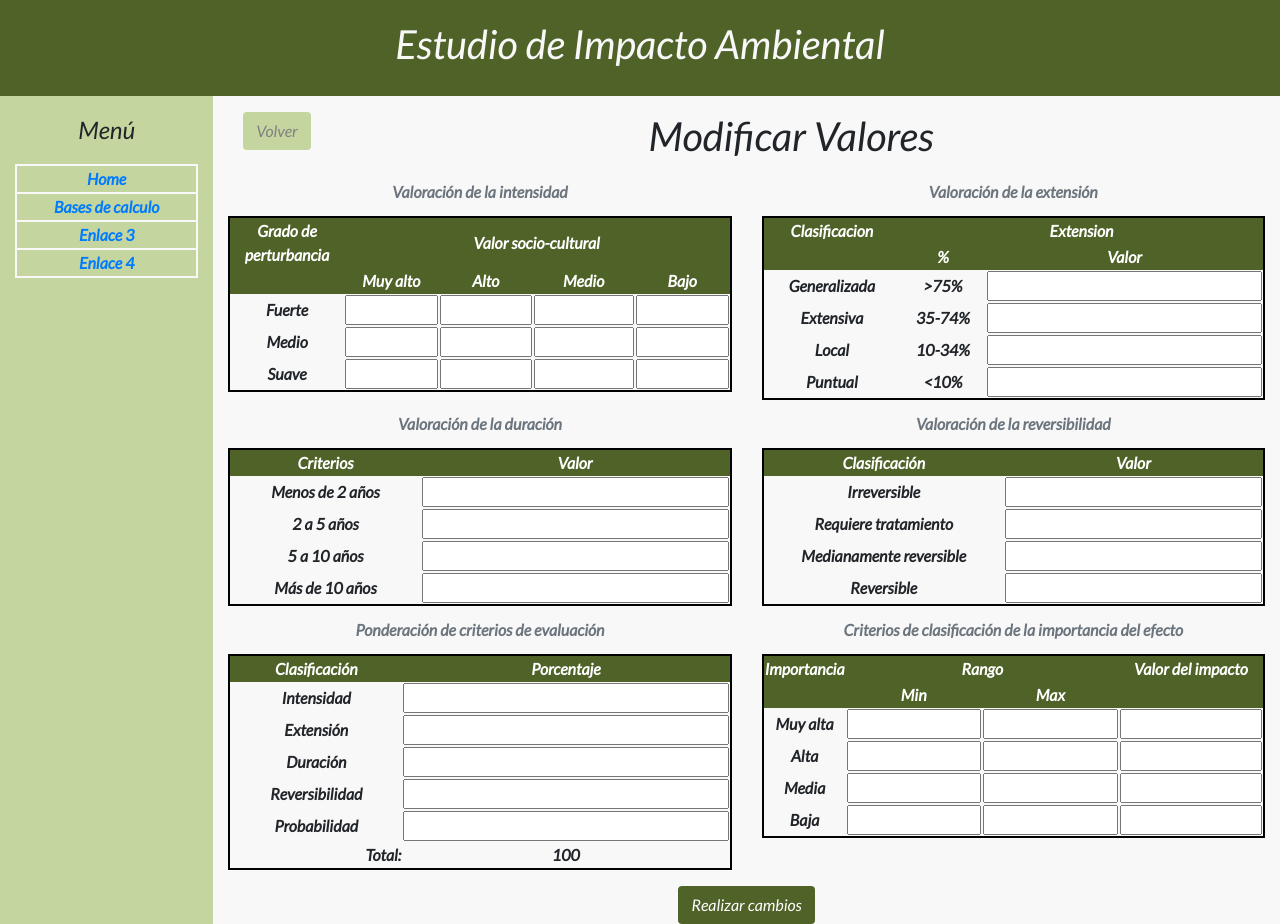
After one commit to gnus19/EsIA-Karaota, a Django app: page /configuracion/modificar_tablas/ in a window 1280 px wide. The commit adds this page. Run offline with Django 3.2, Linux system fonts and the light colour scheme; some libraries are stand-ins or nearby versions.

Commit message:
vistas de base de calculo

```diff
--- a/configuracion/static/css/main.css
+++ b/configuracion/static/css/main.css
@@ -2,6 +2,15 @@ html, body{
 	height: 100%;
 	background-color: rgb(248, 248, 248);
 	font-family: 'Lato', sans-serif;
+}
+
+caption{
+	caption-side: top;
+	text-align: center;
+}
+
+input{
+	width: 100%;
 }
 
 .total_height{
@@ -51,3 +60,10 @@ html, body{
 .alert2 {
 	background-color: #ee8484
 }
+
+.indicador{
+	font-weight: bold;
+	border: 2px solid #000;
+	text-align: center;
+	width: 100%;
+}
--- a/configuracion/templates/configuracion/base.html
+++ b/configuracion/templates/configuracion/base.html
@@ -25,12 +25,12 @@
 		<div class="row banner justify-content-center">
 			<h1>Estudio de Impacto Ambiental</h1>
 		</div>
-		<div class="row justify-content-center total_height">
+		<div class="row justify-content-center h-100">
 			<div class="col-sm-4 col-xl-2 text-center menu">
 				<p class="mt-3">Menú</p>
 				<table class="tablenav">
-						<tr><td><a href="#">Enlace 1</a></td></tr>
-						<tr><td><a href="#">Enlace 2</a></td></tr>
+						<tr><td><a href="{% url 'index' %}">Home</a></td></tr>
+						<tr><td><a href="{% url 'tablas' %}">Bases de calculo</a></td></tr>
 						<tr><td><a href="#">Enlace 3</a></td></tr>
 						<tr><td><a href="#">Enlace 4</a></td></tr>
 				</table>
--- /dev/null
+++ b/configuracion/templates/configuracion/modificar_tablas.html
@@ -0,0 +1,223 @@
+{% extends 'configuracion/base.html' %}
+{%block contenido%}
+<div class="row justify-content-center">
+	<div class="col-1">
+		<div class="col-md-6 col-md-offset-2" align="center">
+			<div class="form-group">
+				<a class="btn menu" style="color: gray" href="{% url 'tablas' %}">Volver</a>
+			</div>
+		</div>
+	</div>
+	<div class="col-11">
+		<div class="row justify-content-center">
+			<h1> Modificar Valores </h1><br>
+		</div>
+	</div>
+</div>
+<div class="row justify-content-center">
+	<div class="col-md-6 col-sm-12">
+		<table class="indicador">
+			<caption>Valoración de la intensidad</caption>
+			<tr class="cabecera">
+				<th>Grado de perturbancia</th>
+				<th colspan="4">Valor socio-cultural</th>
+			</tr>
+			<tr class="cabecera">
+				<th>
+					<th>Muy alto</th>
+					<th>Alto</th>
+					<th>Medio</th>
+					<th>Bajo</th>
+				</th>
+			</tr>
+			<tr>
+				<td>Fuerte</td>
+				<td><input type="text" name=""></td>
+				<td><input type="text" name=""></td>
+				<td><input type="text" name=""></td>
+				<td><input type="text" name=""></td>
+			</tr>
+			<tr>
+				<td>Medio</td>
+				<td><input type="text" name=""></td>
+				<td><input type="text" name=""></td>
+				<td><input type="text" name=""></td>
+				<td><input type="text" name=""></td>
+			</tr>
+			<tr>
+				<td>Suave</td>
+				<td><input type="text" name=""></td>
+				<td><input type="text" name=""></td>
+				<td><input type="text" name=""></td>
+				<td><input type="text" name=""></td>
+			</tr>
+		</table>
+	</div>
+	<div class="col-md-6 col-sm-12">
+		<table class="indicador">
+			<caption>Valoración de la extensión</caption>
+			<tr class="cabecera">
+				<th>Clasificacion</th>
+				<th colspan="2">Extension</th>
+			</tr>
+			<tr class="cabecera">
+				<th>
+					<th>%</th>
+					<th>Valor</th>
+				</th>
+			</tr>
+			<tr>
+				<td>Generalizada</td>
+				<td>>75%</td>
+				<td><input type="text" name=""></td>
+			</tr>
+			<tr>
+				<td>Extensiva</td>
+				<td>35-74%</td>
+				<td><input type="text" name=""></td>
+			</tr>
+			<tr>
+				<td>Local</td>
+				<td>10-34%</td>
+				<td><input type="text" name=""></td>
+			</tr>
+			<tr>
+				<td>Puntual</td>
+				<td><10%</td>
+				<td><input type="text" name=""></td>
+			</tr>
+		</table>
+	</div>
+</div>
+<div class="row justify-content-center">
+	<div class="col-md-6 col-sm-12">
+		<table class="indicador">
+			<caption>Valoración de la duración</caption>
+			<tr class="cabecera">
+				<th>Criterios</th>
+				<th>Valor</th>
+			</tr>
+			<tr>
+				<td>Menos de 2 años</td>
+				<td><input type="text" name=""></td>
+			</tr>
+			<tr>
+				<td>2 a 5 años</td>
+				<td><input type="text" name=""></td>
+			</tr>
+			<tr>
+				<td>5 a 10 años</td>
+				<td><input type="text" name=""></td>
+			</tr>
+			<tr>
+				<td>Más de 10 años</td>
+				<td><input type="text" name=""></td>
+			</tr>
+		</table>
+	</div>
+	<div class="col-md-6 col-sm-12">
+		<table class="indicador">
+			<caption>Valoración de la reversibilidad</caption>
+			<tr class="cabecera">
+				<th>Clasificación</th>
+				<th>Valor</th>
+			</tr>
+			<tr>
+				<td>Irreversible</td>
+				<td><input type="text" name=""></td>
+			</tr>
+			<tr>
+				<td>Requiere tratamiento</td>
+				<td><input type="text" name=""></td>
+			</tr>
+			<tr>
+				<td>Medianamente reversible</td>
+				<td><input type="text" name=""></td>
+			</tr>
+			<tr>
+				<td>Reversible</td>
+				<td><input type="text" name=""></td>
+			</tr>
+		</table>
+	</div>
+</div>
+<div class="row justify-content-center">
+	<div class="col-md-6 col-sm-12">
+		<table class="indicador">
+			<caption>Ponderación de criterios de evaluación</caption>
+			<tr class="cabecera">
+				<th>Clasificación</th>
+				<th>Porcentaje</th>
+			</tr>
+			<tr>
+				<td>Intensidad</td>
+				<td><input type="text" name=""></td>
+			</tr>
+			<tr>
+				<td>Extensión</td>
+				<td><input type="text" name=""></td>
+			</tr>
+			<tr>
+				<td>Duración</td>
+				<td><input type="text" name=""></td>
+			</tr>
+			<tr>
+				<td>Reversibilidad</td>
+				<td><input type="text" name=""></td>
+			</tr>
+			<tr>
+				<td>Probabilidad</td>
+				<td><input type="text" name=""></td>
+			</tr>
+			<tr>
+				<td style="text-align: right;">Total:</td>
+				<td>100</td>
+			</tr>
+		</table>
+	</div>
+	<div class="col-md-6 col-sm-12">
+		<table class="indicador">
+			<caption>Criterios de clasificación de la importancia del efecto</caption>
+			<tr class="cabecera">
+				<th>Importancia</th>
+				<th colspan="2">Rango</th>
+				<th>Valor del impacto</th>
+			</tr>
+			<tr class="cabecera">
+				<th>
+					<th>Min</th>
+					<th>Max</th>
+				</th>
+				<th></th>
+			</tr>
+			<tr>
+				<td>Muy alta</td>
+				<td><input type="text" name=""></td>
+				<td><input type="text" name=""></td>
+				<td><input type="text" name=""></td>
+			</tr>
+			<tr>
+				<td>Alta</td>
+				<td><input type="text" name=""></td>
+				<td><input type="text" name=""></td>
+				<td><input type="text" name=""></td>
+			</tr>
+			<tr>
+				<td>Media</td>
+				<td><input type="text" name=""></td>
+				<td><input type="text" name=""></td>
+				<td><input type="text" name=""></td>
+			</tr>
+			<tr>
+				<td>Baja</td>
+				<td><input type="text" name=""></td>
+				<td><input type="text" name=""></td>
+				<td><input type="text" name=""></td>
+			</tr>
+		</table>
+	</div>
+</div>
+<div class="row justify-content-center mt-3">
+	<a class="btn" style="background: #4f6228; color: white" href="#">Realizar cambios</a>
+</div>
+{%endblock%}
--- a/configuracion/urls.py
+++ b/configuracion/urls.py
@@ -8,4 +8,6 @@ urlpatterns = [
 	url(r'^agregar_estudio/$', EstudioCreate.as_view(), name='agregar_estudio'),
 	url(r'^editar_estudio/(?P<pk>\d+)/$', EstudioUpdate.as_view(), name='editar_estudio'),
 	url(r'^eliminar_estudio/(?P<pk>\d+)/$', views.eliminar_estudio, name='eliminar_estudio'),
+	url(r'^tablas/$', views.tablas, name='tablas'),
+	url(r'^modificar_tablas/$', views.modificar_tablas, name='modificar_tablas'),
 ]
--- a/configuracion/views.py
+++ b/configuracion/views.py
@@ -7,6 +7,12 @@ from django.views.generic.edit import ModelFormMixin
 from django.urls import reverse_lazy, reverse
 from django.contrib.messages.views import SuccessMessageMixin
 from django.contrib import messages
+
+def modificar_tablas(request):
+	return render(request, 'configuracion/modificar_tablas.html', {})
+
+def tablas(request):
+	return render(request, 'configuracion/tablas.html', {})
 
 # Index de los impactos y listado de los mismos
 def index(request):
```
Also changed, not shown: configuracion/templates/configuracion/tablas.html (added, +209 -0 lines), db.sqlite3.
